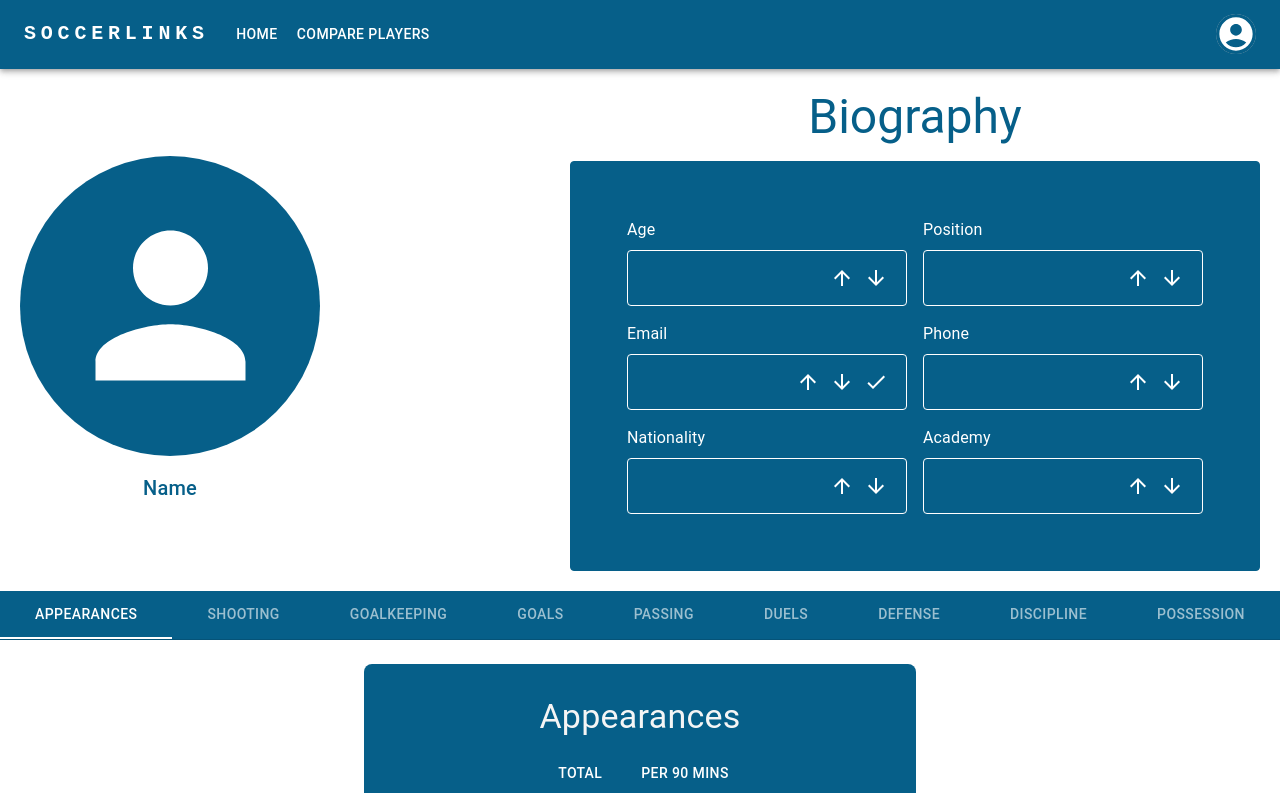
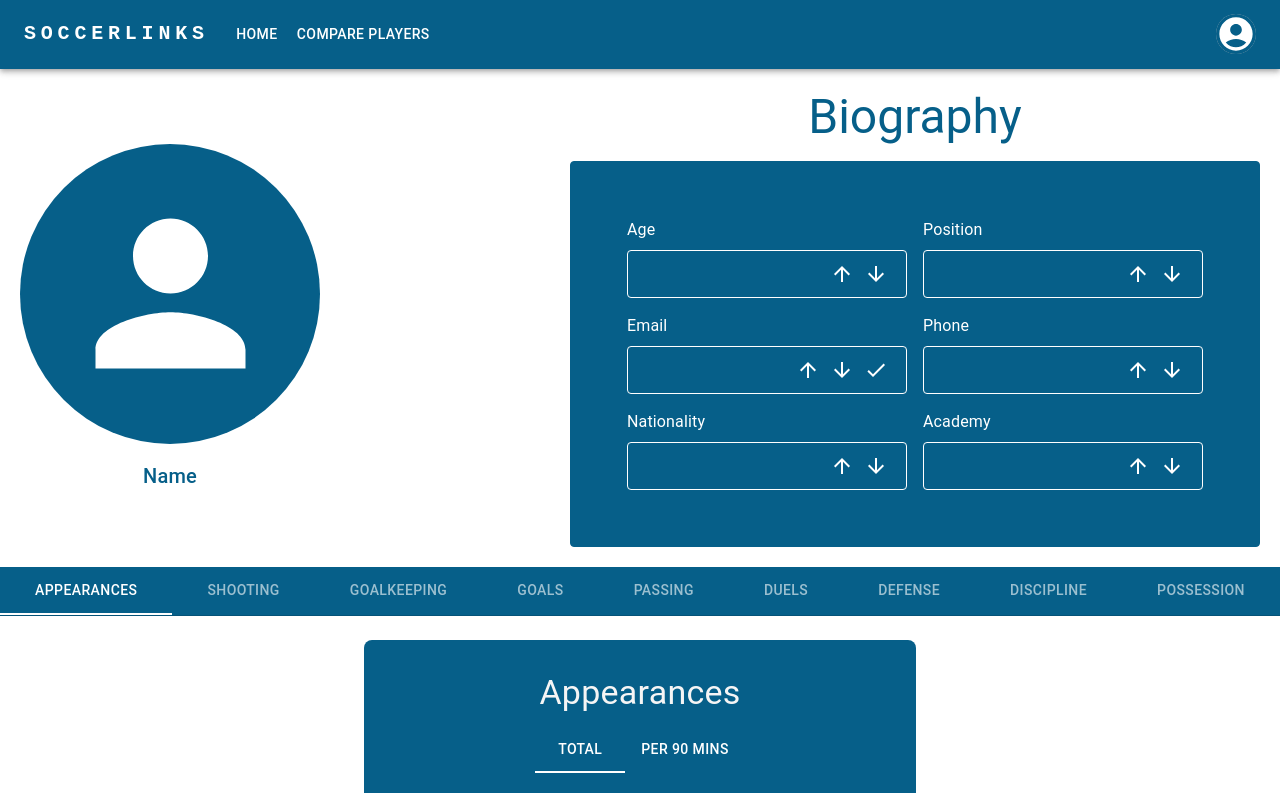
Before and after one commit to asayenju/soccerLink, a React (Create React App) app in the folder frontend/: page / in a window 1280 px wide. Shown: the top 793 px of the page. Built offline with nearby package versions, Linux system fonts and the light colour scheme.

Commit message:
Add better styling in the biography section

```diff
--- a/frontend/src/components/Biography.js
+++ b/frontend/src/components/Biography.js
@@ -1,7 +1,5 @@
 import * as React from 'react';
-import { Avatar, Typography, Grid, Button, TextField, InputAdornment, IconButton, Box } from '@mui/material';
-import AccountCircleIcon from '@mui/icons-material/AccountCircle';
-import AddAPhotoIcon from '@mui/icons-material/AddAPhoto';
+import { Avatar, Typography, Grid, TextField, InputAdornment, IconButton, Box } from '@mui/material';
 import ArrowUpwardIcon from '@mui/icons-material/ArrowUpward';
 import ArrowDownwardIcon from '@mui/icons-material/ArrowDownward';
 import CheckIcon from '@mui/icons-material/Check';
@@ -27,6 +25,12 @@ const WhiteBorderTextField = styled(TextField)({
   },
   '& label': {
     color: 'white',
+  },
+  '& .MuiInputLabel-formControl': {
+    top: '-5px',
+  },
+  '& .MuiOutlinedInput-input': {
+    padding: '12.5px 14px',
   },
 });
 
@@ -109,7 +113,6 @@ const Biography = ({ isForm, name, age, position, email, phonenumber, nationalit
     </Grid>
   );
 
-
   return (
     <Box
       display="flex"
@@ -118,6 +121,7 @@ const Biography = ({ isForm, name, age, position, email, phonenumber, nationalit
       alignItems="center"
       width="100%"
       padding="20px"
+      sx={{ overflowX: 'hidden' }}  // Prevent horizontal scrolling
     >
       {/* Avatar Section */}
       <Box
```
